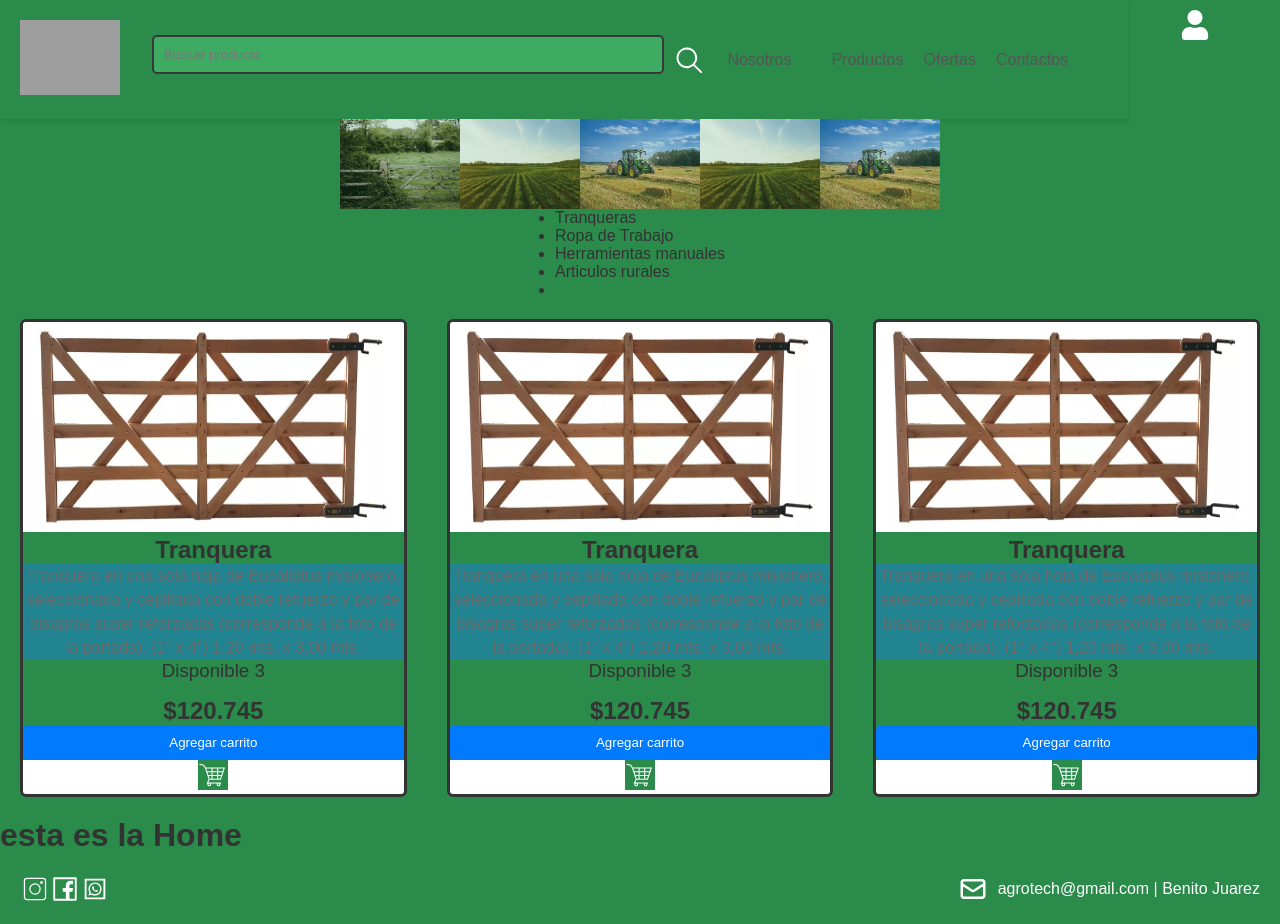
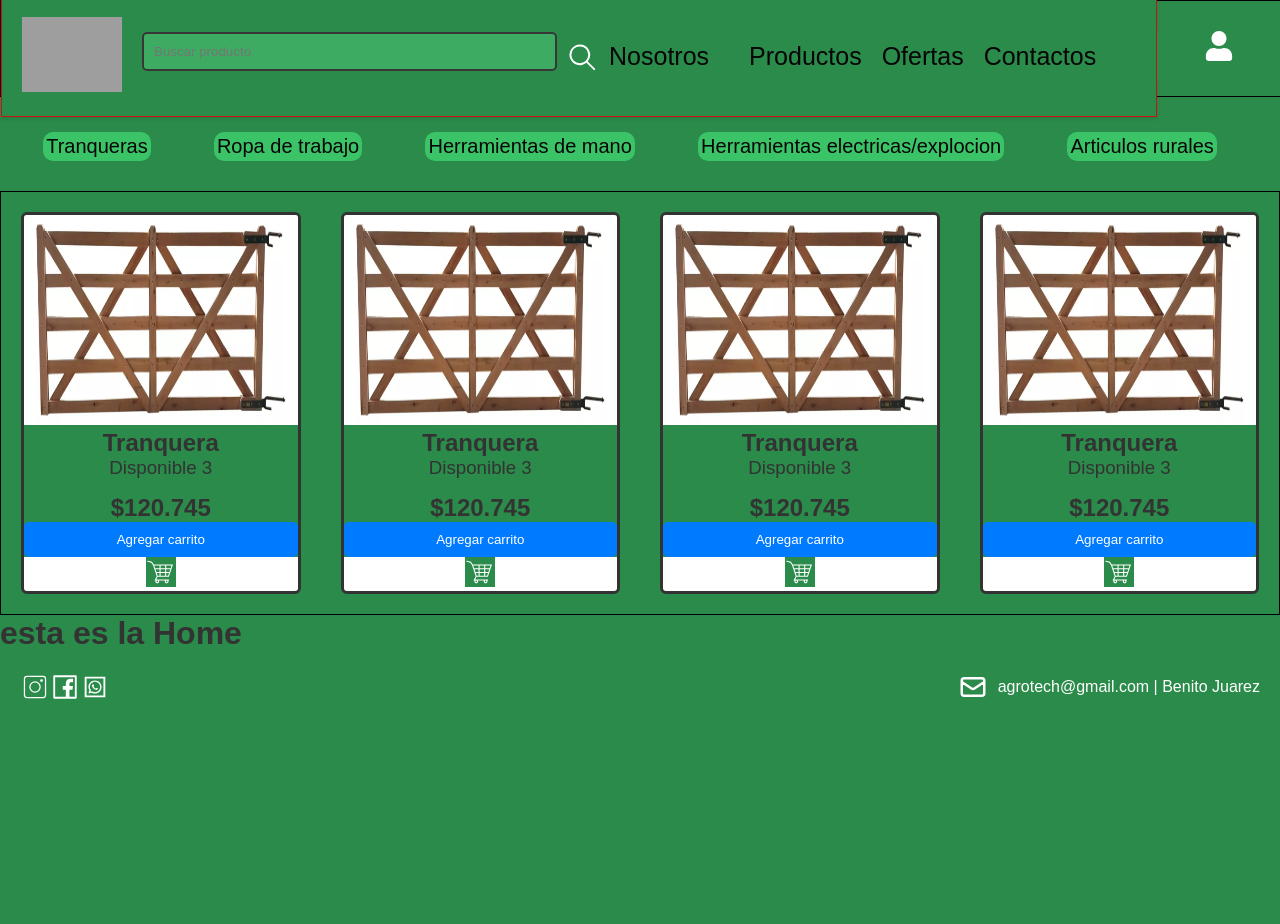
Before and after one commit to AssannAnabel/proyectoFinal2024, a React (Vite) app in the folder frontend/: page / in a window 1280 px wide. After the commit the page ends 800 px from the top, so only its background shows below. Built offline with nearby package versions, Linux system fonts and the light colour scheme; grey boxes are pictures that could not be loaded.

Commit message:
se agrega barra de categoria y se saca carousel

```diff
--- a/frontend/src/App.jsx
+++ b/frontend/src/App.jsx
@@ -8,6 +8,7 @@ import  Login  from "./pages/Login"
 import  Register  from "./pages/Register"
 
 
+
 function App() {
 
   return (
@@ -15,6 +16,7 @@ function App() {
 
        <Routes>
         <Route path="/" element={ <Home/> } />
+
         <Route path="about" element={ <About/> } />
         <Route path="contact" element={ <Contact/> } />
         <Route path="login" element={ <Login/> } />
--- /dev/null
+++ b/frontend/src/components/BarCategoryProducts.jsx
@@ -0,0 +1,20 @@
+import '../styles/BarCategoryProducts.css'
+function BarCategoryProducts(){
+
+    return(
+        <>
+        <div className='container-barra-category-products'>
+        <a href="">Tranqueras</a>
+        <a href="">Ropa de trabajo</a>
+        <a href="">Herramientas de mano</a>
+        <a href="">Herramientas electricas/explocion</a>
+        <a href="">Articulos rurales</a>
+        </div>
+
+        </>
+
+
+    )
+}
+
+export default BarCategoryProducts
--- a/frontend/src/components/Card.jsx
+++ b/frontend/src/components/Card.jsx
@@ -16,9 +16,9 @@ function Card() {
                 <div className="contenido-card">
                     <h2>Tranquera</h2>
 
-                    <p>Tranquera en una sola hoja de Eucaliptus misionero, seleccionada y cepillada con doble refuerzo y par de bisagras super reforzadas (corresponde a la foto de la portada).
+                    {/* <p>Tranquera en una sola hoja de Eucaliptus misionero, seleccionada y cepillada con doble refuerzo y par de bisagras super reforzadas (corresponde a la foto de la portada).
                         (1" x 4") 1,20 mts. x 3,00 mts.</p>
-
+ */}
 
                     <h3>Disponible 3</h3>
                     <h2>$120.745</h2>
--- a/frontend/src/pages/Home.jsx
+++ b/frontend/src/pages/Home.jsx
@@ -5,6 +5,7 @@ import Footer from "../components/Footer";
 import "../styles/Home.css"
 import { Link } from "react-router-dom";
 import Card from '../components/Card'
+import BarCategoryProducts from '../components/BarCategoryProducts'
 import farm from '/img/farm-gate.jpg'
 import field from '/img/open-field.jpg'
 import field2 from '/img/open-field-2.jpg'
@@ -13,7 +14,7 @@ function Home() {
   return (
     <>
 
-      <div className="container-home">
+
 
         <div className="container-header-home">
           <Nav />
@@ -21,9 +22,9 @@ function Home() {
 
         </div>
 
-        <div className="container-body-home">
 
-          <div className="container-carrusel">
+
+        {/*   <div className="container-carrusel">
 
 
             <img src={farm} alt="Farm Gates" />
@@ -32,21 +33,17 @@ function Home() {
             <img src={field} alt="" />
             <img src={field2} alt="" />
 
-          </div>
+          </div> */}
 
 
-          <div className="container-category">
 
-            <ul>
-              <li>Tranqueras</li>
-              <li>Ropa de Trabajo</li>
-              <li>Herramientas manuales</li>
-              <li>Articulos rurales</li>
-              <li></li>
-            </ul>
 
-          </div>
+            <BarCategoryProducts/>
+
+
+
           <div className="container-card-home">
+            <Card/>
             <Card/>
             <Card/>
             <Card/>
@@ -54,14 +51,14 @@ function Home() {
           </div>
 
 
-        </div>
+
 
         <h1>esta es la Home</h1>
 
         <Footer />
 
 
-      </div>
+
 
     </>
 
--- a/frontend/src/pages/Register.jsx
+++ b/frontend/src/pages/Register.jsx
@@ -2,11 +2,23 @@ import Nav from "../components/Nav"
 import '../styles/Register.css' // Importa el archivo CSS con los estilos
 
 function Register() {
+
+    function handleSubmit(e){
+        e.preventDefault()
+
+        let newUser={
+            name:e.target.nombre.value,// trabajar con el Email
+            lastName:e.target.apellido.value,
+            email:e.target.email.value,
+            password:e.target.password.value,
+        }
+            addOneUser(newUser)
+    }
     return (
         <>
             <Nav />
             <div className="container"> {/* Agrega la clase 'container' al div principal */}
-                <form className="form"> {/* Agrega la clase 'form' al formulario */}
+                <form className="form" onSubmit={handleSubmit}> {/* Agrega la clase 'form' al formulario */}
                     <label htmlFor='nombre'>Nombre</label>
                     <input type='text' name='nombre' id='nombre' />
 
--- /dev/null
+++ b/frontend/src/styles/BarCategoryProducts.css
@@ -0,0 +1,28 @@
+.container-barra-category-products {
+  padding-top: 20px;
+  border-color: #691ad9 solid 1px;
+  padding-bottom: 15px;
+  display: flex;
+  align-items: center;
+  justify-content: space-evenly;
+}
+
+.container-barra-category-products a {
+  text-decoration: none;
+  color: #060606;
+  /* Color del texto normal */
+  margin-right: 20px;
+  /* Espaciado entre elementos */
+  transition: color 0.3s ease;
+  /* Transición suave de color */
+
+  font-size: 20px;
+  background-color: #3bc368;
+  border-radius: 10px;
+  padding: 3px 3px;
+  margin-bottom: 15px
+}
+
+.container-barra-category-products a:hover {
+  color: white;
+}
--- a/frontend/src/styles/Home.css
+++ b/frontend/src/styles/Home.css
@@ -3,22 +3,32 @@
     background-color: #2a8b4a;
     justify-content: space-between;
     align-items: center;
+    height: 80px;
+    padding-top: 15px;
+    margin-bottom: 15px;
+    border: solid black 1px;
+    width: 100%;
 }
 .login{
-    width: 100px;
-    height: 100px;
+    width: 10%;
+    height: 50px;
+    display: flex;
+    justify-content: center;
+
 }
 .container-body-home{
     display: flex;
     flex-direction: column;
     align-items: center;
+    border: solid black 1px;
+
 }
 
 
 .container-carrusel{
     display: flex;
-    width: 600px;
-    height: 430ox;
+    width: 900px;
+    height: 730ox;
     justify-content: center;
 }
 
@@ -40,5 +50,7 @@
 }
 
 .container-card-home{
+    border: solid black 1px;
+
     display: flex;
 }
--- a/frontend/src/styles/Nav.css
+++ b/frontend/src/styles/Nav.css
@@ -12,7 +12,9 @@
   /* Espaciado interno */
   box-shadow: 0 2px 4px rgba(0, 0, 0, 0.1);
   /* Sombra ligera */
-  width: 85%;
+  width: 90%;
+  border: solid rgb(203, 17, 17) 1px;
+
 }
 
 .container-list {
@@ -22,12 +24,13 @@
 
 .container-list a {
   text-decoration: none;
-  color: #555;
+  color: #060606;
   /* Color del texto normal */
   margin-right: 20px;
   /* Espaciado entre elementos */
   transition: color 0.3s ease;
   /* Transición suave de color */
+  font-size: 25px;
 }
 
 .container-list a:hover {
```
Also changed, not shown: frontend/src/components/Nav.jsx (+0 -10 lines), frontend/src/components/UserContext.jsx (added, +51 -0 lines).
